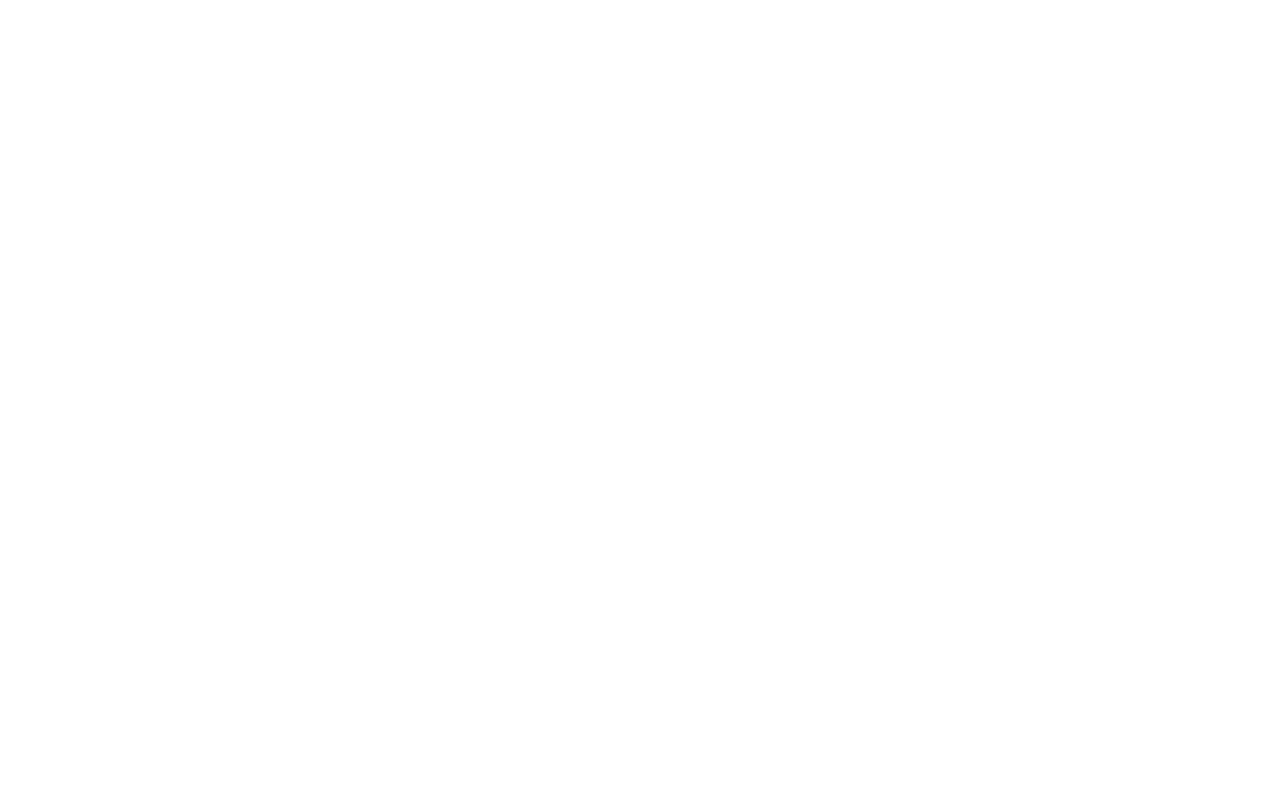
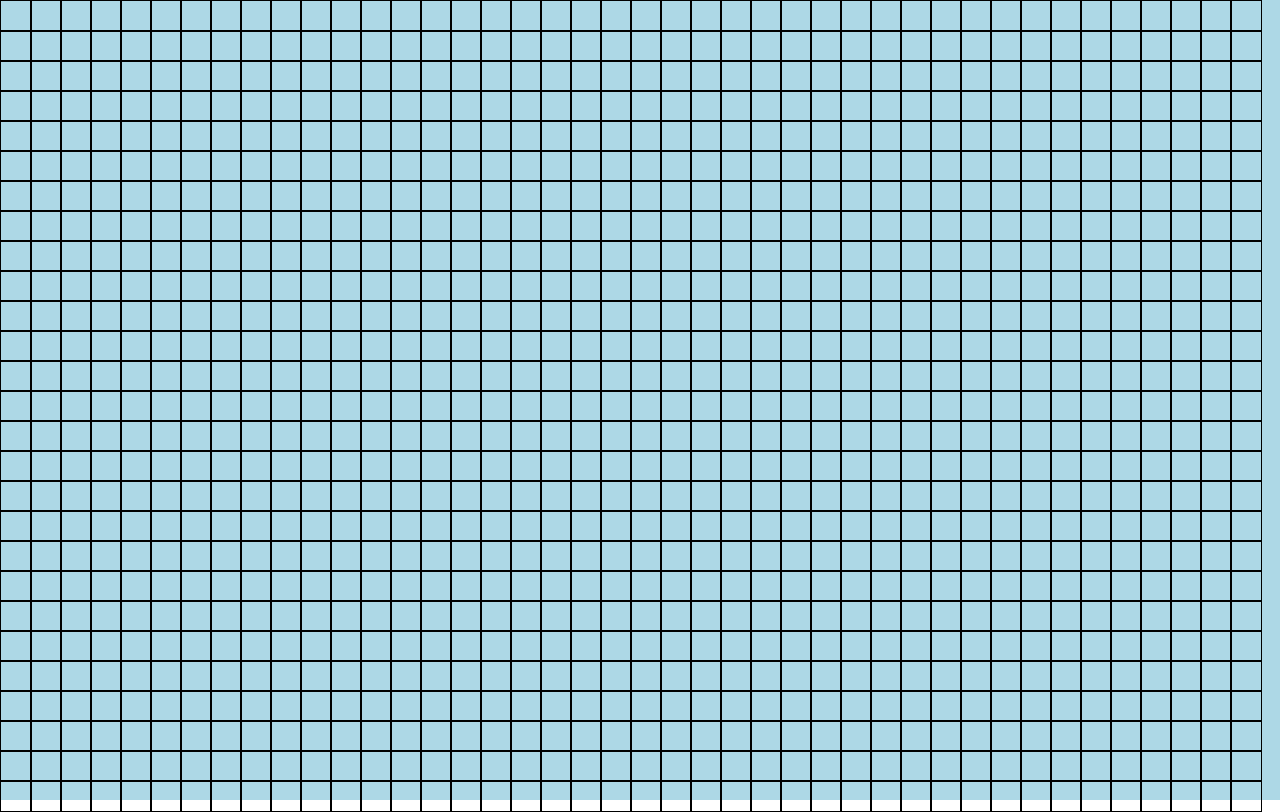
Before and after one commit to minebox123/pathfinding_algorithms_vis, a website: page src/public/index.html in a window 1280 px wide. Drawn offline with Linux system fonts and the light colour scheme.

Commit message:
Create: create grid

```diff
--- /dev/null
+++ b/src/js/Grid.js
@@ -0,0 +1,31 @@
+var Grid = /** @class */ (function () {
+    function Grid() {
+        this.rows;
+        this.cols;
+    }
+    Grid.createGrid = function () {
+        var gridDiv = document.querySelector(".grid");
+        var width = gridDiv.clientWidth;
+        var height = gridDiv.clientHeight;
+        // let cell = document.createElement("div");
+        // cell.classList.add("cell");
+        // cell.style.width = "30px";
+        // cell.style.height = "30px";
+        for (var i = 0; i < Math.floor(width / 30); i++) {
+            var cell = document.createElement("div");
+            cell.classList.add("cell");
+            cell.style.width = "30px";
+            cell.style.height = "30px";
+            gridDiv.append(cell);
+            for (var j = 0; j < Math.floor(height / 30); j++) {
+                var cell_1 = document.createElement("div");
+                cell_1.classList.add("cell");
+                cell_1.style.width = "30px";
+                cell_1.style.height = "30px";
+                gridDiv.append(cell_1);
+            }
+        }
+    };
+    return Grid;
+}());
+//# sourceMappingURL=Grid.js.map
--- /dev/null
+++ b/src/js/main.js
@@ -0,0 +1,11 @@
+var Main = /** @class */ (function () {
+    function Main() {
+    }
+    Main.start = function () {
+        // draw grid
+        Grid.createGrid();
+    };
+    return Main;
+}());
+Main.start();
+//# sourceMappingURL=main.js.map
--- /dev/null
+++ b/src/public/index.css
@@ -0,0 +1,18 @@
+body {
+  margin: 0;
+  padding: 0;
+  box-sizing: border-box;
+}
+
+.grid {
+  width: 100%;
+  height: 50em;
+  background: lightblue;
+  display: grid;
+  grid-template-columns: repeat(auto-fill, 30px);
+  grid-template-rows: repeat(auto-fill, 30px);
+}
+
+.cell {
+  border: 1px solid #000;
+}
--- a/src/public/index.html
+++ b/src/public/index.html
@@ -3,7 +3,12 @@
   <head>
     <meta charset="UTF-8" />
     <meta name="viewport" content="width=device-width, initial-scale=1.0" />
+    <link rel="stylesheet" href="./index.css" />
     <title>Pathfinding algorithms</title>
   </head>
-  <body></body>
+  <body>
+    <div class="grid"></div>
+    <script src="../js/Grid.js"></script>
+    <script src="../js/main.js"></script>
+  </body>
 </html>
--- a/tsconfig.json
+++ b/tsconfig.json
@@ -12,8 +12,8 @@
     // "declarationMap": true,                /* Generates a sourcemap for each corresponding '.d.ts' file. */
     "sourceMap": true /* Generates corresponding '.map' file. */,
     // "outFile": "./",                       /* Concatenate and emit output to single file. */
-    "outDir": "./dist" /* Redirect output structure to the directory. */,
-    "rootDir": "./src" /* Specify the root directory of input files. Use to control the output directory structure with --outDir. */,
+    "outDir": "./src/js" /* Redirect output structure to the directory. */,
+    "rootDir": "./src/ts" /* Specify the root directory of input files. Use to control the output directory structure with --outDir. */,
     // "composite": true,                     /* Enable project compilation */
     // "tsBuildInfoFile": "./",               /* Specify file to store incremental compilation information */
     // "removeComments": true,                /* Do not emit comments to output. */
@@ -23,7 +23,7 @@
     // "isolatedModules": true,               /* Transpile each file as a separate module (similar to 'ts.transpileModule'). */
 
     /* Strict Type-Checking Options */
-    "strict": true /* Enable all strict type-checking options. */,
+    // "strict": true /* Enable all strict type-checking options. */,
     // "noImplicitAny": true,                 /* Raise error on expressions and declarations with an implied 'any' type. */
     // "strictNullChecks": true,              /* Enable strict null checks. */
     // "strictFunctionTypes": true,           /* Enable strict checking of function types. */
```
Also changed, not shown: src/ts/Grid.ts (added, +37 -0 lines), src/ts/main.ts (added, +8 -0 lines), 3 other files.
